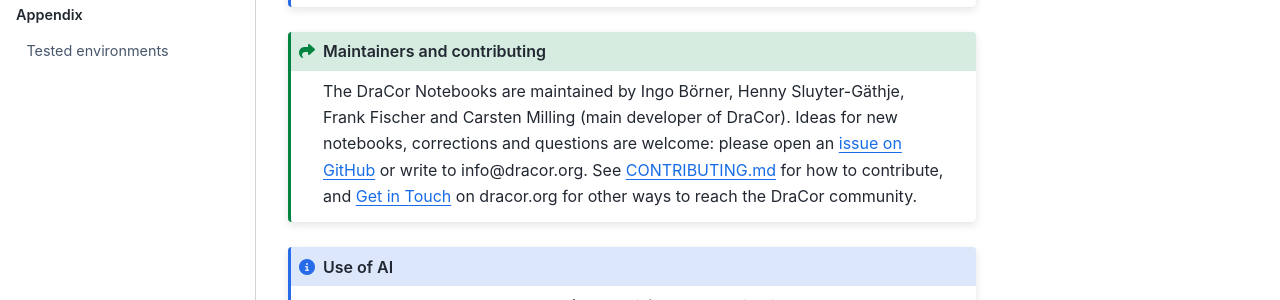
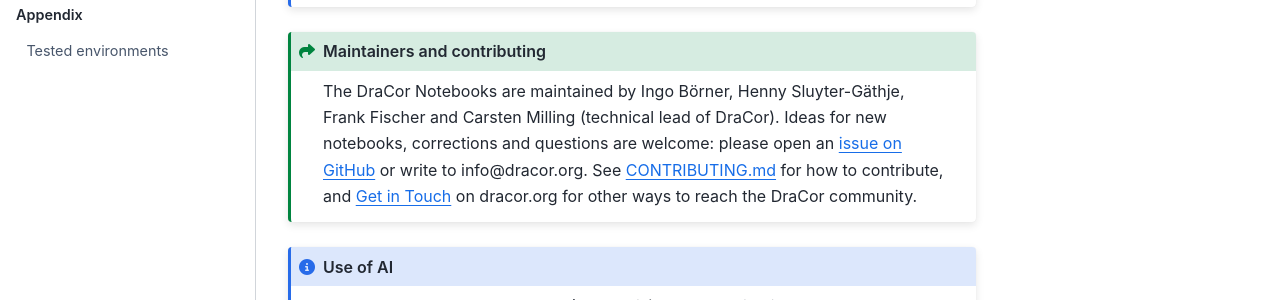
Before and after one commit to dracor-org/dracor-notebooks, a Jupyter Book: the page built from introduction.md, in a window 1280 px wide and 900 px high, scrolled down 546 px. Shown: the part 329-629 px from the top of the window. Built offline with Jupyter Book 1.0.4 settings and Sphinx 7.4.7 and the Sphinx Book theme 1.1.4, drawn with Linux system fonts in a browser that asks for light colours; pages that are not in the unit, such as notebooks, are missing from menus.

Commit message:
Book: Carsten Milling as technical lead of DraCor
Co-Authored-By: Claude Opus 5.5 <noreply@anthropic.com>
Claude-Session: https://claude.ai/code/session_01Sv8xJjaHUXeDdbwrpPE7Dg

```diff
--- a/introduction.md
+++ b/introduction.md
@@ -28,7 +28,7 @@ Each notebook has its own version history at the end of its page.
 
 :::{admonition} Maintainers and contributing
 :class: seealso
-The DraCor Notebooks are maintained by Ingo Börner, Henny Sluyter-Gäthje, Frank Fischer and Carsten Milling (main developer of DraCor). Ideas for new notebooks, corrections and questions are welcome: please open an [issue on GitHub](https://github.com/dracor-org/dracor-notebooks/issues) or write to info@dracor.org. See [CONTRIBUTING.md](https://github.com/dracor-org/dracor-notebooks/blob/main/CONTRIBUTING.md) for how to contribute, and [Get in Touch](https://dracor.org/doc/get-in-touch) on dracor.org for other ways to reach the DraCor community.
+The DraCor Notebooks are maintained by Ingo Börner, Henny Sluyter-Gäthje, Frank Fischer and Carsten Milling (technical lead of DraCor). Ideas for new notebooks, corrections and questions are welcome: please open an [issue on GitHub](https://github.com/dracor-org/dracor-notebooks/issues) or write to info@dracor.org. See [CONTRIBUTING.md](https://github.com/dracor-org/dracor-notebooks/blob/main/CONTRIBUTING.md) for how to contribute, and [Get in Touch](https://dracor.org/doc/get-in-touch) on dracor.org for other ways to reach the DraCor community.
 :::
 
 :::{admonition} Use of AI
```
